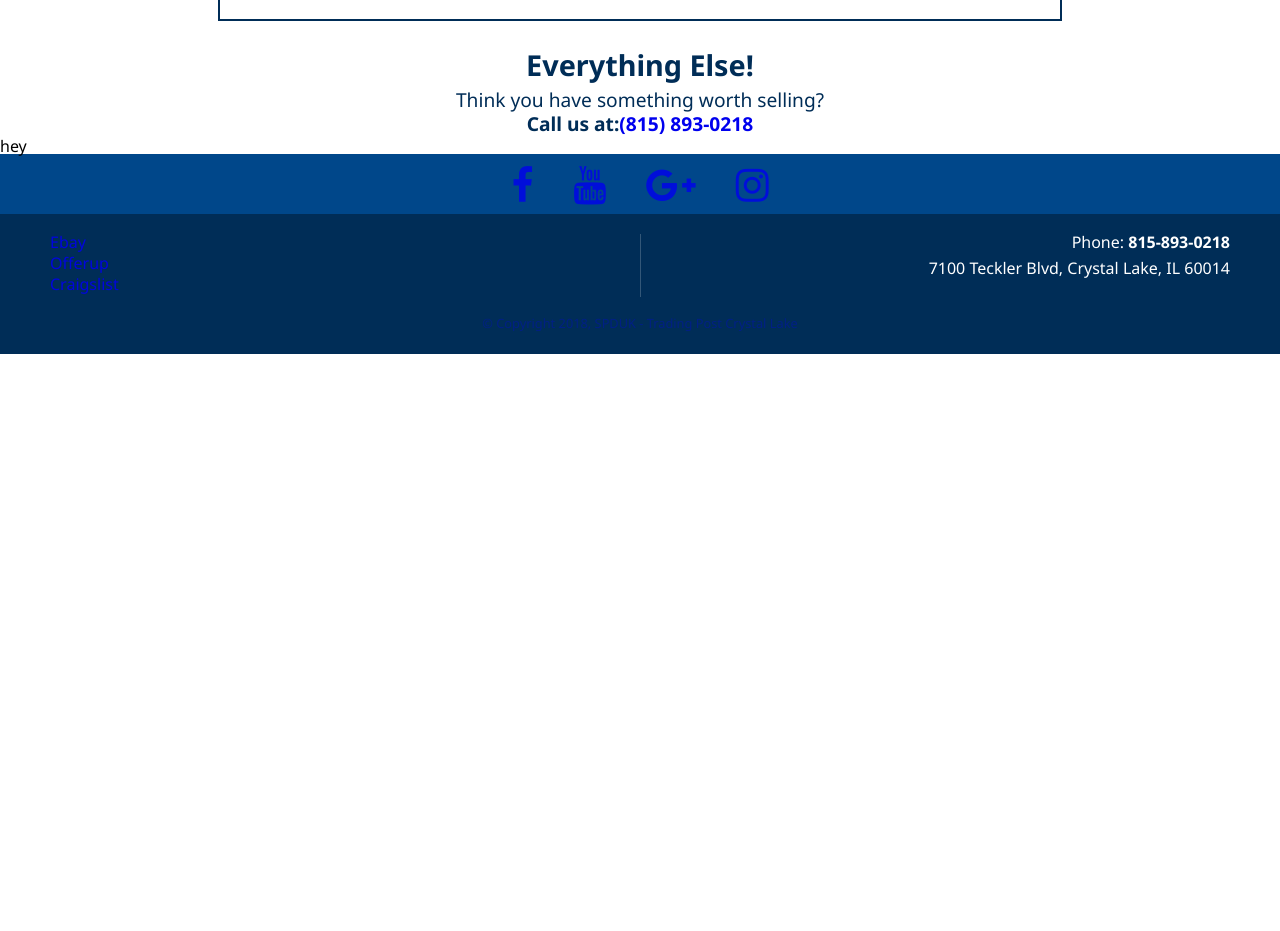
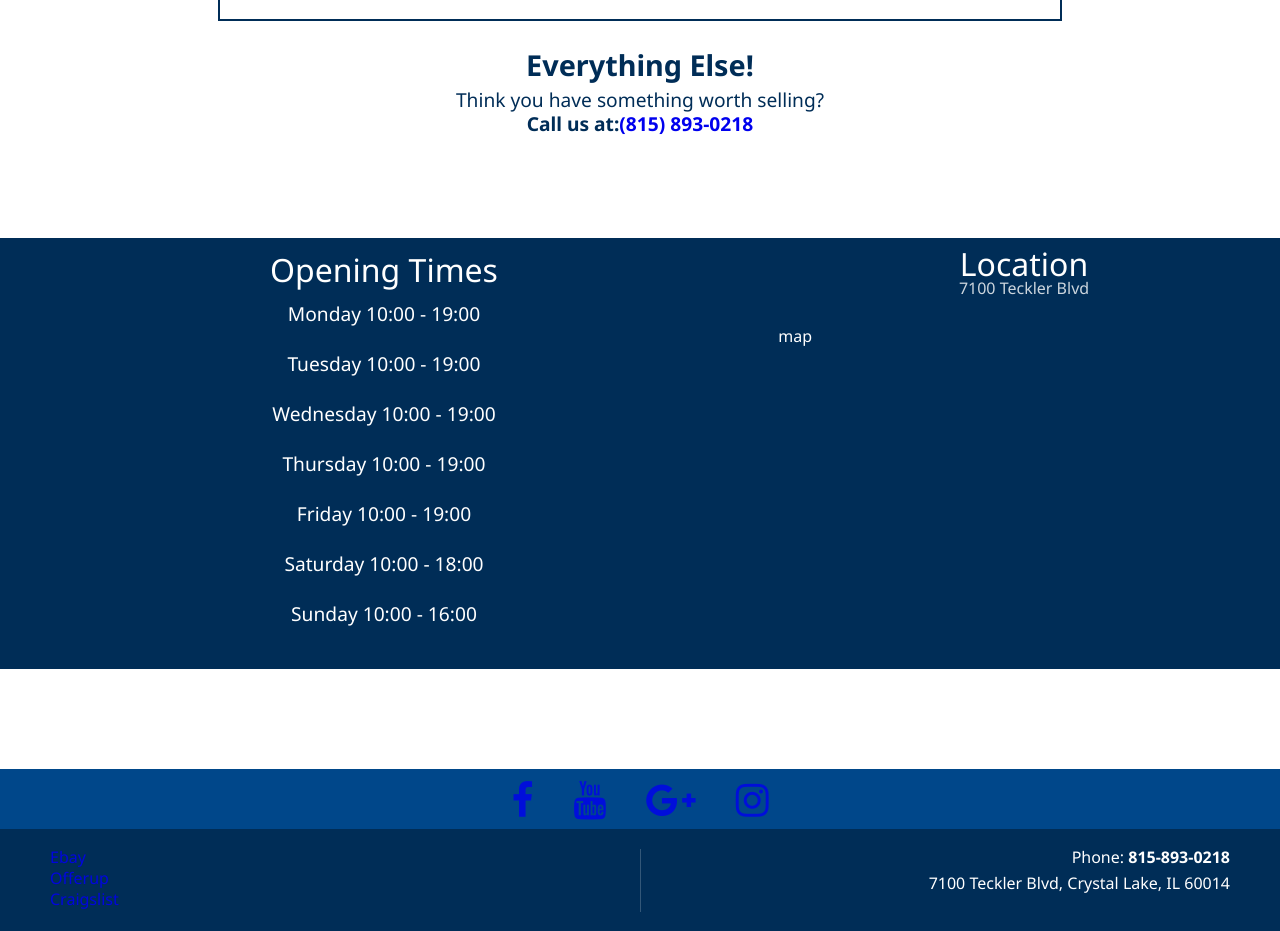
Before and after one commit to SPDUK/tradingpost, a React (Create React App) app: page /#/ in a window 1280 px wide. Shown: the part 1340-2271 px from the top of the page. Before the commit the page ends 1694 px from the top, so only its background shows below. Built offline with nearby package versions, Linux system fonts and the light colour scheme.

Commit message:
set up dates and map areas, finisheds dates+times

```diff
--- a/src/components/contactinfo.jsx
+++ b/src/components/contactinfo.jsx
@@ -1,11 +1,31 @@
 import React from 'react';
 
-import '../styles/footer.css';
+import '../styles/contactinfo.css';
 
 const ContactInfo = () => {
   return (
     <div className="contactinfo">
-      hey
+      <div className="contactinfo-times">
+        <div className="contactinfo-times-title">
+          <p>Opening Times</p>
+        </div>
+        <p className="contactinfo-times-day">Monday 10:00 - 19:00</p>
+        <p className="contactinfo-times-day">Tuesday  10:00 - 19:00</p>
+        <p className="contactinfo-times-day">Wednesday 10:00 - 19:00</p>
+        <p className="contactinfo-times-day">Thursday 10:00 - 19:00</p>
+        <p className="contactinfo-times-day">Friday 10:00 - 19:00</p>
+        <p className="contactinfo-times-day">Saturday 10:00 - 18:00</p>
+        <p className="contactinfo-times-day">Sunday 10:00 - 16:00</p>
+      </div>
+      <div className="contactinfo-location">
+        <div className="contactinfo-location-title">
+          <p>Location</p>
+          <p>7100 Teckler Blvd</p>
+        </div>
+        <div className="contactinfo-location-map">
+          map
+        </div>
+      </div>
     </div>
   );
 };
--- a/src/styles/contactinfo.css
+++ b/src/styles/contactinfo.css
@@ -0,0 +1,37 @@
+.contactinfo {
+  overflow: hidden;
+  color: white;
+  font-size: 1em;
+  margin-top: 100px;
+  margin-bottom: 100px;
+  display: grid;
+  object-fit: cover;
+  grid-template-columns: 1fr;
+  background-color: #002D57; }
+  @media (min-width: 768px) {
+    .contactinfo {
+      grid-template-columns: 6fr 4fr; } }
+  .contactinfo-times {
+    text-align: center;
+    height: 400px;
+    display: grid;
+    grid-template-rows: 2fr 8fr;
+    padding: 2%;
+    grid-template-rows: repeat(8, 1fr); }
+    .contactinfo-times-title {
+      font-size: 2em;
+      opacity: 1; }
+    .contactinfo-times-day {
+      font-size: 1.2em;
+      opacity: 1; }
+  .contactinfo-location {
+    height: 400px;
+    display: grid;
+    grid-template-rows: 2fr 8fr;
+    padding: 2%; }
+    .contactinfo-location-title {
+      font-size: 2em;
+      text-align: center; }
+      .contactinfo-location-title p:nth-of-type(2) {
+        font-size: 0.5em;
+        opacity: 0.8; }
--- a/src/styles/contactinfo.scss
+++ b/src/styles/contactinfo.scss
@@ -0,0 +1,45 @@
+@import './variables.scss';
+.contactinfo {
+  overflow: hidden;
+  color: white;
+  font-size: 1em;
+  margin-top: 100px;
+  margin-bottom: 100px;
+  display: grid;
+  object-fit: cover;
+  grid-template-columns: 1fr;
+  background-color: $blue;
+  @include breakpoint(sm) {
+    grid-template-columns: 6fr 4fr;
+  }
+  &-times {
+    text-align: center;
+    height: 400px;
+    display: grid;
+    grid-template-rows: 2fr 8fr;
+    padding: 2%;
+    grid-template-rows: repeat(8, 1fr);
+    &-title {
+      font-size: 2em;
+      opacity: 1;
+    }
+    &-day {
+      font-size: 1.2em;
+      opacity: 1;
+      }
+  }
+  &-location {
+    height: 400px;
+    display: grid;
+    grid-template-rows: 2fr 8fr;
+    padding: 2%;
+    &-title {
+      font-size: 2em;
+      text-align: center;
+      p:nth-of-type(2){
+        font-size: 0.5em;
+        opacity: 0.8;
+      }
+    }
+  }
+}
```
